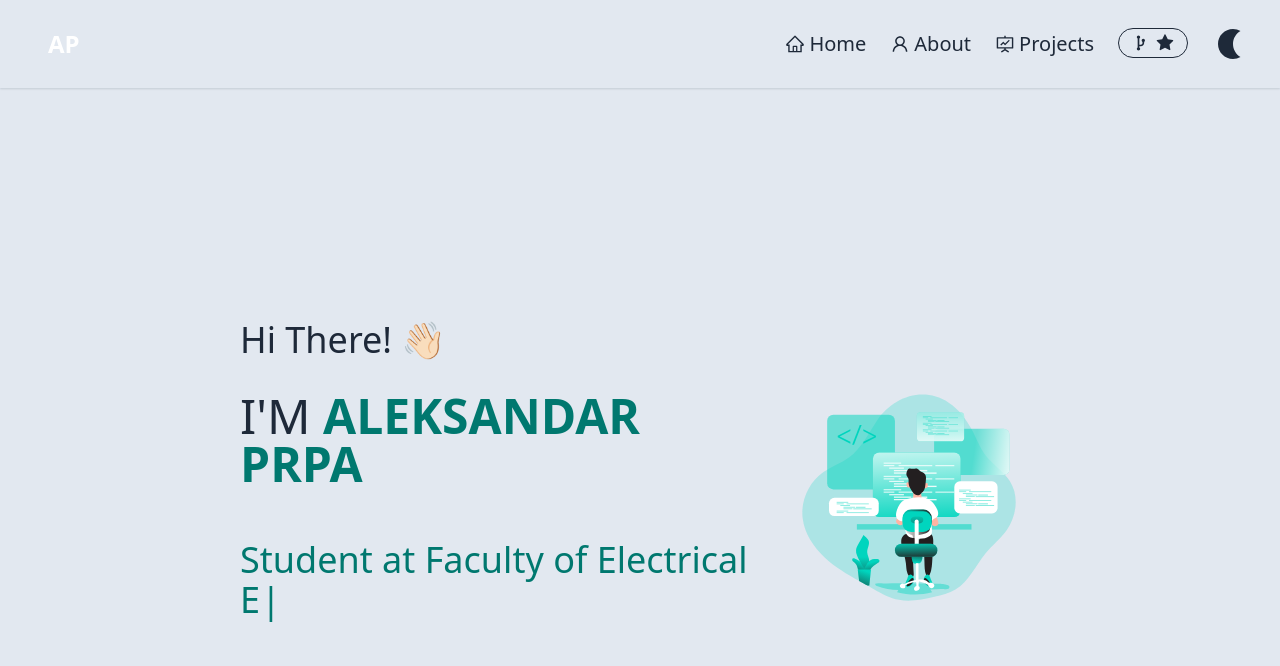
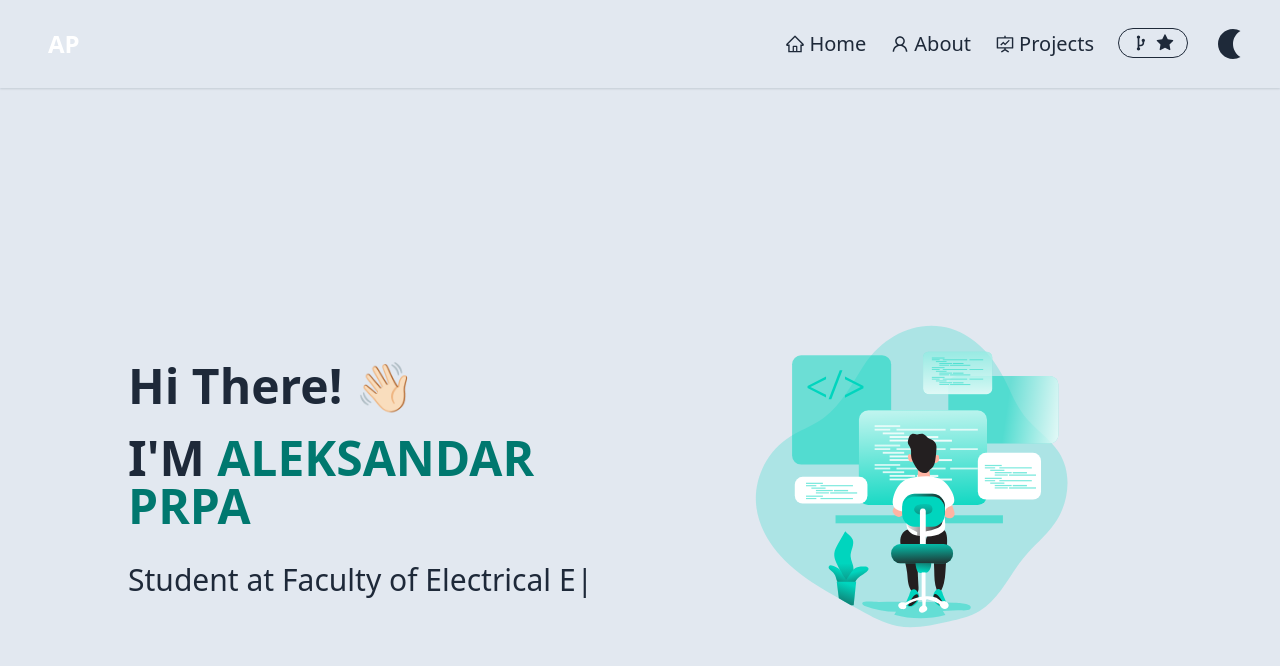
Before and after one commit to AleksandaPrpa/Portfolio, a React (Vite) app: page / in a window 1280 px wide. Shown: the top 666 px of the page. Built offline with nearby package versions, Linux system fonts and the light colour scheme.

Commit message:
Added Footer

```diff
--- a/src/UI/AppLayout.jsx
+++ b/src/UI/AppLayout.jsx
@@ -8,6 +8,7 @@ function AppLayout() {
   const navigation = useNavigation();
   const isLoading = navigation.state === "loading";
   if (!theme) localStorage.setItem("theme", "dark");
+
   return (
     <div
       className={`${theme.bg} ${theme.text} grid h-screen grid-rows-[auto_1fr_auto] overflow-x-hidden`}
@@ -16,13 +17,9 @@ function AppLayout() {
 
       <NavBar />
 
-      <div
-        className={`md:overflow-y-scroll md:overflow-hidden items-center h-screen w-screen bg-transparent`}
-      >
-        <main className="w-full">
-          <Outlet />
-        </main>
-      </div>
+      <main className="w-full">
+        <Outlet />
+      </main>
 
       <Footer />
     </div>
--- a/src/UI/Footer.jsx
+++ b/src/UI/Footer.jsx
@@ -1,5 +1,45 @@
+import React from "react";
+import { FaGithub, FaInstagram, FaLinkedin } from "react-icons/fa";
+import { theme } from "./ChangeThemeBtn";
+
 function Footer() {
-  return <div></div>;
+  return (
+    <footer className={`${theme.bg} ${theme.text} py-6`}>
+      <div className=" mx-auto px-4 flex flex-col md:flex-row justify-center gap-5 items-center text-md">
+        <p>
+          &copy; {new Date().getFullYear()} Aleksandar Prpa. All rights
+          reserved.
+        </p>
+        <div className="flex gap-4 items-center">
+          <a
+            href="https://github.com/AleksandaPrpa"
+            target="_blank"
+            rel="noopener noreferrer"
+          >
+            <FaGithub className={`text-3xl hover:${theme.accent} transition`} />
+          </a>
+          <a
+            href="https://www.instagram.com/prpa___/"
+            target="_blank"
+            rel="noopener noreferrer"
+          >
+            <FaInstagram
+              className={`text-3xl hover:${theme.accent} transition`}
+            />
+          </a>
+          <a
+            href="https://linkedin.com/"
+            target="_blank"
+            rel="noopener noreferrer"
+          >
+            <FaLinkedin
+              className={`text-3xl hover:${theme.accent} transition`}
+            />
+          </a>
+        </div>
+      </div>
+    </footer>
+  );
 }
 
 export default Footer;
--- a/src/UI/NavBar.jsx
+++ b/src/UI/NavBar.jsx
@@ -27,8 +27,11 @@ function NavBar() {
         } justify-between items-center px-4 py-3 md:px-8`}
       >
         <div className="flex flex-rows justify-between w-screen align-middles justify-items-center h-auto p-2">
-          <Link to="/" className="text-white font-bold text-2xl p-2 w-1/2">
-            AP
+          <Link
+            to="/"
+            className={`text-white font-bold text-2xl p-2 w-1/2 cursor-default`}
+          >
+            <p className={`hover:${theme.accent} cursor-pointer w-10`}>AP</p>
           </Link>
           {width < 768 && (
             <div className="flex flex-row pr-2 justify-end gap-4 w-2/4">
--- a/src/pages/Home1.jsx
+++ b/src/pages/Home1.jsx
@@ -2,26 +2,32 @@ import ChangeThemeBtn, { theme } from "../UI/ChangeThemeBtn";
 import Type from "../UI/Type";
 import coding from "../Assets/coding3.svg";
 import Strong from "../UI/Strong";
+
 function Home1() {
   return (
     <div
-      className={`md:p-60 md:pt-80 pt-35 px-8 flex md:flex-row flex-col gap-20 md:gap-0 ${theme.bg}`}
+      className={`min-h-screen flex flex-col md:flex-row items-center justify-center gap-12 px-6 md:px-12 lg:px-32 pt-20 md:pt-40 ${theme.bg} ${theme.text}`}
     >
-      <div
-        className={`flex flex-col md:w-2/3 gap-8 md:text-4xl text-3xl ${theme.text}`}
-      >
-        <h1>
+      {/* TEXT BLOK */}
+      <div className="flex flex-col gap-6 text-center md:text-left md:w-1/2">
+        <h1 className="text-3xl md:text-4xl lg:text-5xl font-bold">
           Hi There! <span className="wave_hand">👋🏻</span>
         </h1>
-        <h1 className="md:text-5xl text-4xl">
+        <h1 className="text-3xl md:text-5xl font-bold">
           I'M <Strong>ALEKSANDAR PRPA</Strong>
         </h1>
-        <div className={`py-5 md:text-4xl text-3xl h-7 ${theme.accent}`}>
+        <div className={`text-2xl md:text-3xl pt-2`}>
           <Type />
         </div>
       </div>
-      <div className="md:w-1/3">
-        <img src={coding} alt="coding" className="md:w-90 md:h-90" />
+
+      {/* SLIKA BLOK */}
+      <div className="md:w-1/2 flex justify-center">
+        <img
+          src={coding}
+          alt="coding"
+          className="w-[80%] max-w-[400px] md:max-w-[500px]"
+        />
       </div>
     </div>
   );
--- a/src/pages/Home2.jsx
+++ b/src/pages/Home2.jsx
@@ -6,11 +6,11 @@ import { FaGithub, FaInstagram, FaLinkedin } from "react-icons/fa";
 function Home2() {
   return (
     <div
-      className={`min-h-screen ${theme.bg_transition} md:px-60 md:pt-15 flex flex-col ${theme.text} border-t-1 ${theme.border_color} pt-3`}
+      className={`min-h-screen ${theme.bg_transition} px-6 md:px-12 lg:px-32 py-8 flex flex-col ${theme.text} border-t ${theme.border_color}`}
     >
-      <div className="flex md:flex-row flex-col md:gap-20">
-        <div className="md:w-2/3 w-screen p-4 flex flex-col gap-6 md:gap-10 text-xl  md:text-xl">
-          <h1 className="text-center text-5xl md:text-6xl">
+      <div className="flex flex-col lg:flex-row items-center gap-12">
+        <div className="w-full lg:w-2/3 flex flex-col gap-6 text-lg lg:text-xl">
+          <h1 className="text-center lg:text-left text-4xl md:text-5xl lg:text-6xl font-bold leading-tight">
             LET ME <Strong>INTRODUCE</Strong> MYSELF
           </h1>
           <p>
@@ -29,20 +29,28 @@ function Home2() {
           <p>
             Whenever possible, I also apply my passion for developing products
             with <Strong>Node.js</Strong> and{" "}
-            <Strong>Modern Javascript Library and Frameworks</Strong> like
-            <Strong>React.js</Strong>
+            <Strong>Modern Javascript Library and Frameworks</Strong> like{" "}
+            <Strong>React.js</Strong>.
           </p>
         </div>
-        <div className="pt-4">
-          <img src={coding} alt="coding" className="md:w-100 md:h-100" />
+
+        <div className="w-full lg:w-1/3 flex justify-center">
+          <img
+            src={coding}
+            alt="coding"
+            className="w-[80%] max-w-[400px] md:max-w-[500px] h-auto"
+          />
         </div>
       </div>
-      <div className="flex flex-col items-center p-5 gap-5">
-        <h1 className="text-3xl">
+
+      <div className="flex flex-col items-center p-5 gap-4 mt-14">
+        <h2 className="text-2xl md:text-3xl text-center">
           <Strong>FIND ME ON</Strong>
-        </h1>
-        <p className="text-xl">Feel free to connect with me</p>
-        <div className="flex gap-4 items-center">
+        </h2>
+        <p className="text-lg md:text-xl text-center">
+          Feel free to connect with me
+        </p>
+        <div className="flex gap-6 mt-2">
           <a
             href="https://github.com/AleksandaPrpa"
             target="_blank"
```
